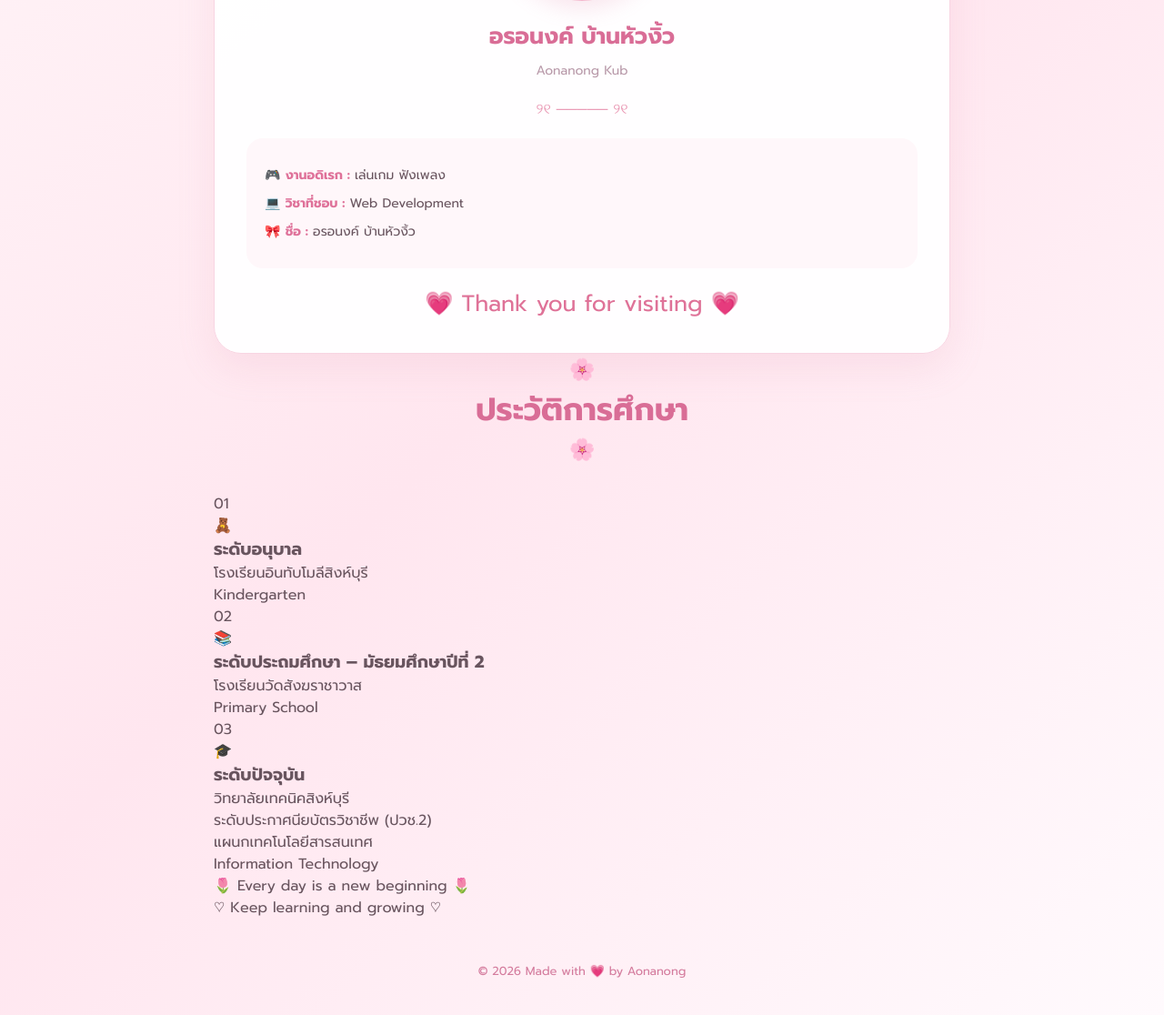
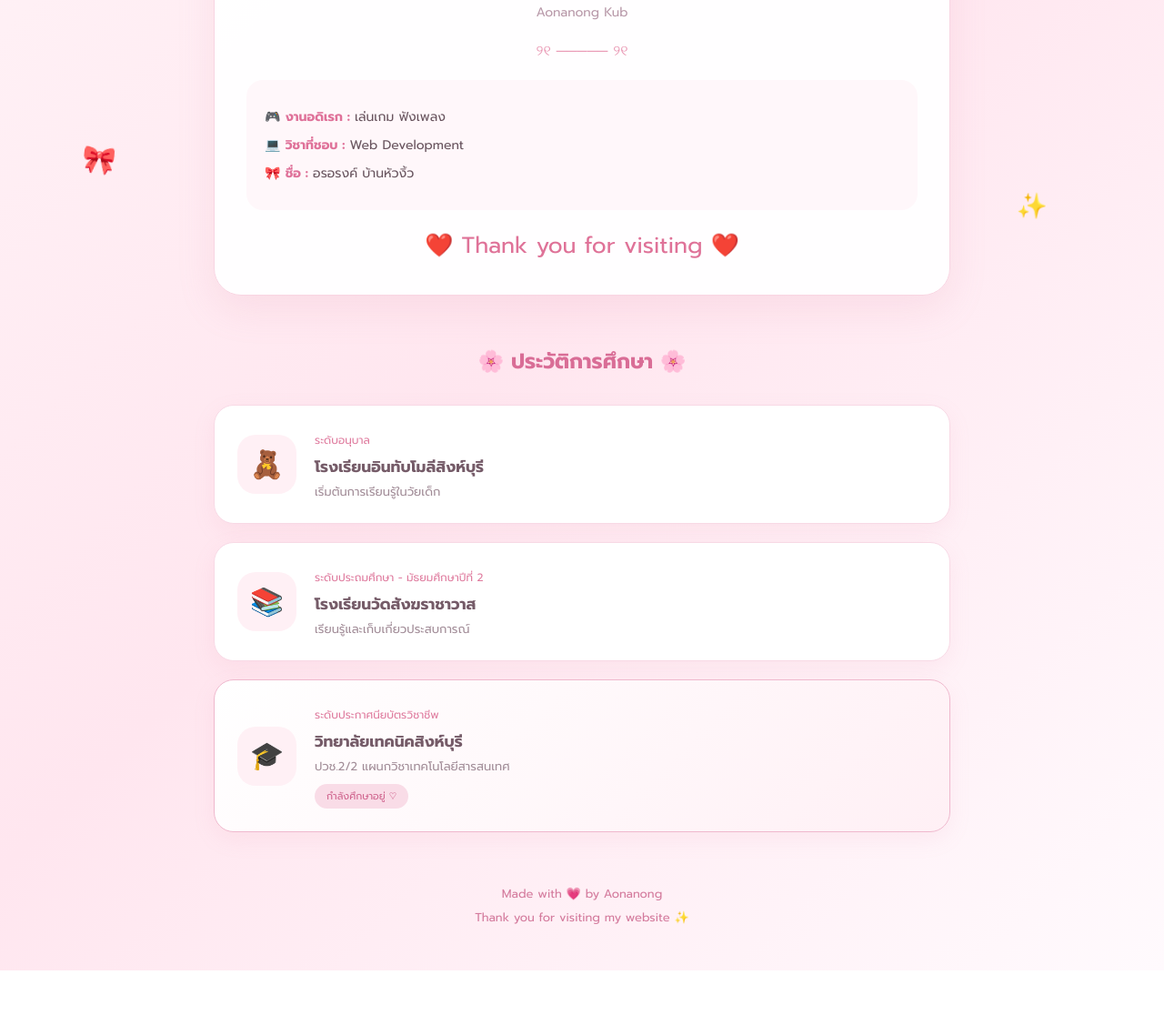
Before and after one commit to aonanong02/aonanong040, a plain HTML site: page index.html in a window 1280 px wide. Shown: the part 431-1547 px from the top of the page at 91% size. After the commit the page ends 1498 px from the top, so only its background shows below. Drawn offline with Linux system fonts and the light colour scheme.

Commit message:
Update index.html

```diff
--- a/index.html
+++ b/index.html
@@ -5,25 +5,20 @@
     <meta charset="UTF-8">
     <meta name="viewport" content="width=device-width, initial-scale=1.0">
     <title>ประวัติการศึกษา | Aonanong</title>
-
     <link rel="stylesheet" href="style.css">
-
     <link href="https://fonts.googleapis.com/css2?family=Prompt:wght@300;400;500;600;700&display=swap" rel="stylesheet">
 </head>
 
 <body>
 
-    <!-- อิโมจิตกแต่ง -->
-    <div class="floating">♡</div>
-    <div class="floating">✿</div>
-    <div class="floating">🎀</div>
-    <div class="floating">✨</div>
-    <div class="floating">♡</div>
+    <!-- Floating Emojis -->
+    <div class="floating flower">🌸</div>
+    <div class="floating heart">♡</div>
+    <div class="floating bow">🎀</div>
+    <div class="floating sparkle">✨</div>
 
     <!-- Header -->
     <header>
-        <span class="top-icon">🌷</span>
-        <h1>ประวัติการศึกษา</h1>
         <p>EDUCATION HISTORY</p>
         <div class="line"></div>
     </header>
@@ -36,13 +31,12 @@
             <div class="profile-label">MY PROFILE ♡</div>
 
             <div class="image-box">
-    <img src="./image/S__26984456.jpg"
-         alt="รูปโปรไฟล์"
-         class="profile-img">
-</div>
+                <img src="./image/S__26984456.jpg"
+                     alt="รูปโปรไฟล์"
+                     class="profile-img">
+            </div>
 
-
-            <h2>อรอนงค์ บ้านหัวงิ้ว</h2>
+            <h2>อรอรงค์ บ้านหัวงิ้ว</h2>
             <p class="english-name">Aonanong Kub</p>
 
             <div class="decoration">୨୧ ───── ୨୧</div>
@@ -50,66 +44,57 @@
             <div class="info">
                 <p>🎮 <strong>งานอดิเรก :</strong> เล่นเกม ฟังเพลง</p>
                 <p>💻 <strong>วิชาที่ชอบ :</strong> Web Development</p>
-                <p>🎀 <strong>ชื่อ :</strong> อรอนงค์ บ้านหัวงิ้ว</p>
+                <p>🎀 <strong>ชื่อ :</strong> อรอรงค์ บ้านหัวงิ้ว</p>
             </div>
 
-            <div class="heart">💗 Thank you for visiting 💗</div>
+            <div class="heart">
+                ❤️ Thank you for visiting ❤️
+            </div>
 
         </section>
 
         <!-- Education -->
-        <div class="section-title">
-            <span>🌸</span>
-            <h2>ประวัติการศึกษา</h2>
-            <span>🌸</span>
-        </div>
+        <section class="education">
 
-        <div class="timeline">
+            <h2 class="section-title">🌸 ประวัติการศึกษา 🌸</h2>
 
-            <section class="school">
-                <div class="number">01</div>
-                <div class="school-content">
-                    <span class="school-icon">🧸</span>
-                    <h3>ระดับอนุบาล</h3>
-                    <p>โรงเรียนอินทับโมลีสิงห์บุรี</p>
-                    <span class="tag">Kindergarten</span>
+            <div class="edu-card">
+                <div class="edu-icon">🧸</div>
+                <div class="edu-text">
+                    <span class="level">ระดับอนุบาล</span>
+                    <h3>โรงเรียนอินทับโมลีสิงห์บุรี</h3>
+                    <p>เริ่มต้นการเรียนรู้ในวัยเด็ก</p>
                 </div>
-            </section>
+            </div>
 
-            <section class="school">
-                <div class="number">02</div>
-                <div class="school-content">
-                    <span class="school-icon">📚</span>
-                    <h3>ระดับประถมศึกษา – มัธยมศึกษาปีที่ 2</h3>
-                    <p>โรงเรียนวัดสังฆราชาวาส</p>
-                    <span class="tag">Primary School</span>
+            <div class="edu-card">
+                <div class="edu-icon">📚</div>
+                <div class="edu-text">
+                    <span class="level">ระดับประถมศึกษา - มัธยมศึกษาปีที่ 2</span>
+                    <h3>โรงเรียนวัดสังฆราชาวาส</h3>
+                    <p>เรียนรู้และเก็บเกี่ยวประสบการณ์</p>
                 </div>
-            </section>
+            </div>
 
-            <section class="school">
-                <div class="number">03</div>
-                <div class="school-content">
-                    <span class="school-icon">🎓</span>
-                    <h3>ระดับปัจจุบัน</h3>
-                    <p>วิทยาลัยเทคนิคสิงห์บุรี</p>
-                    <p>ระดับประกาศนียบัตรวิชาชีพ (ปวช.2)</p>
-                    <p>แผนกเทคโนโลยีสารสนเทศ</p>
-                    <span class="tag">Information Technology</span>
+            <div class="edu-card current">
+                <div class="edu-icon">🎓</div>
+                <div class="edu-text">
+                    <span class="level">ระดับประกาศนียบัตรวิชาชีพ</span>
+                    <h3>วิทยาลัยเทคนิคสิงห์บุรี</h3>
+                    <p>ปวช.2/2 แผนกวิชาเทคโนโลยีสารสนเทศ</p>
+                    <span class="current-label">กำลังศึกษาอยู่ ♡</span>
                 </div>
-            </section>
+            </div>
 
-        </div>
+        </section>
 
-        <div class="bottom-text">
-            <p>🌷 Every day is a new beginning 🌷</p>
-            <p>♡ Keep learning and growing ♡</p>
-        </div>
+        <!-- Footer -->
+        <footer>
+            <p>Made with 💗 by Aonanong</p>
+            <p>Thank you for visiting my website ✨</p>
+        </footer>
 
     </main>
 
-    <footer>
-        <p>© 2026 Made with 💗 by Aonanong</p>
-    </footer>
-
 </body>
 </html>
```
